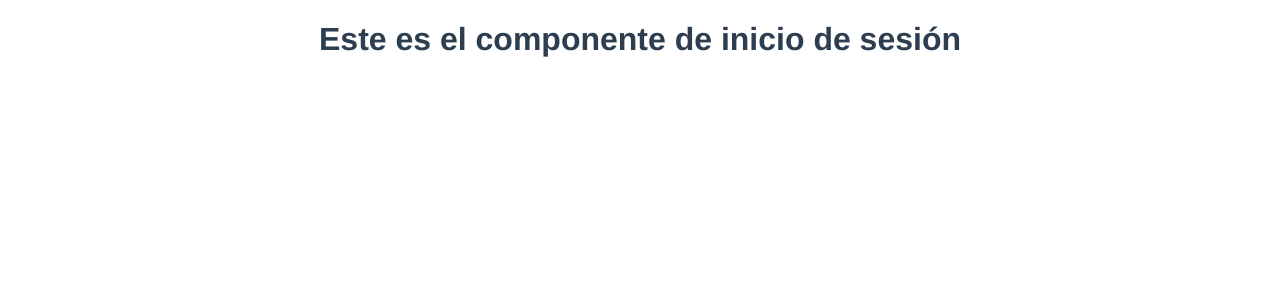
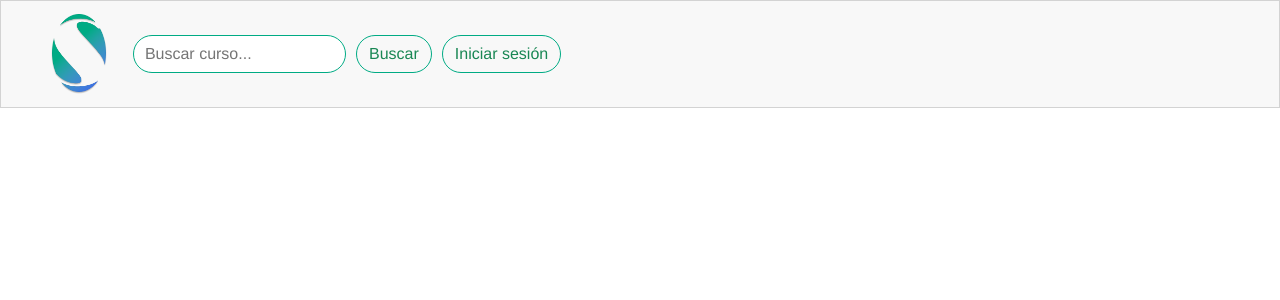
Before and after one commit to carlosarce10/front-saca, a Vue app: page / in a window 1280 px wide. Shown: the top 300 px of the page. Built offline with nearby package versions, Linux system fonts and the light colour scheme; what vue-sweetalert2 would draw is missing.

Commit message:
Header inicial

```diff
--- a/package.json
+++ b/package.json
@@ -9,9 +9,11 @@
   },
   "dependencies": {
     "axios": "^0.21.1",
+    "bootstrap": "^5.0.1",
+    "bootstrap-vue": "^2.21.2",
     "core-js": "^3.6.5",
     "sweetalert2": "^11.0.16",
-    "vue": "^2.6.11",
+    "vue": "^2.6.14",
     "vue-axios": "^3.2.4",
     "vue-router": "^3.5.1",
     "vue-sweetalert2": "^4.3.1",
--- /dev/null
+++ b/src/components/HeaderInicio.vue
@@ -0,0 +1,54 @@
+<template>
+  <div>
+    <nav class="navbar header">
+      <a class="navbar-brand" href="#">
+        <img class="logo" src="../assets/logo.png" />
+      </a>
+      <form class="d-flex">
+        <input
+          class="buscador"
+          type="search"
+          placeholder="  Buscar curso..."
+          aria-label="Search"
+        />
+        <button class="btn btn-outline-success buscador" type="submit">
+          Buscar
+        </button>
+      </form>
+      <button
+        class="btn btn-outline-success buscador"
+        type="button"
+        onclick="location.href='/InicioSesion'"
+      >
+        Iniciar sesión
+      </button>
+    </nav>
+  </div>
+</template>
+
+<style scoped>
+.header {
+  background: #f8f8f8;
+  border: 1px solid rgba(0, 0, 0, 0.15);
+}
+.logo {
+  height: 80px;
+  weight: 80px;
+  margin-left: 50px;
+}
+.buscador {
+  border: 1px solid #00ab84;
+  box-sizing: border-box;
+  border-radius: 26.5px;
+  position: relative;
+  float: left;
+  margin-left: 10px;
+}
+.navbar {
+  justify-content: start;
+}
+.botones {
+  position: absolute;
+  float: right;
+}
+</style>
--- a/src/components/InicioSesion.vue
+++ /dev/null
@@ -1,5 +0,0 @@
-<template>
-  <div>
-    <h1>Este es el componente de inicio de sesión</h1>
-  </div>
-</template>
--- a/src/main.js
+++ b/src/main.js
@@ -7,7 +7,12 @@ import VueSweetalert2 from "vue-sweetalert2";
 import "sweetalert2/dist/sweetalert2.min.css";
 import axios from "axios";
 import VueAxios from "vue-axios";
+import { BootstrapVue, IconsPlugin } from "bootstrap-vue";
+import "bootstrap/dist/css/bootstrap.css";
+import "bootstrap-vue/dist/bootstrap-vue.css";
 
+Vue.use(BootstrapVue);
+Vue.use(IconsPlugin);
 Vue.use(VueAxios, axios);
 Vue.use(VueSweetalert2);
 Vue.use(Vuelidate);
--- a/src/router/index.js
+++ b/src/router/index.js
@@ -1,6 +1,7 @@
 import Vue from "vue";
 import VueRouter from "vue-router";
 import Home from "../views/Home.vue";
+import InicioSesion from "../views/InicioSesion.vue";
 
 Vue.use(VueRouter);
 
@@ -9,6 +10,11 @@ const routes = [
     path: "/",
     name: "Home",
     component: Home,
+  },
+  {
+    path: "/InicioSesion",
+    name: "InicioSesion",
+    component: InicioSesion,
   },
 ];
 
--- a/src/views/Home.vue
+++ b/src/views/Home.vue
@@ -1,16 +1,16 @@
 <template>
   <div class="home">
-    <InicioSesion />
+    <HeaderInicio />
   </div>
 </template>
 
 <script>
-import InicioSesion from "@/components/InicioSesion.vue";
+import HeaderInicio from "@/components/HeaderInicio.vue";
 
 export default {
   name: "Home",
   components: {
-    InicioSesion,
+    HeaderInicio,
   },
 };
 </script>
--- /dev/null
+++ b/src/views/InicioSesion.vue
@@ -0,0 +1,5 @@
+<template>
+  <div>
+    <h1>Inicio de sesión</h1>
+  </div>
+</template>
```
Also changed, not shown: src/assets/logo.png, 1 other file (tests, documents, lock files or other folders).
